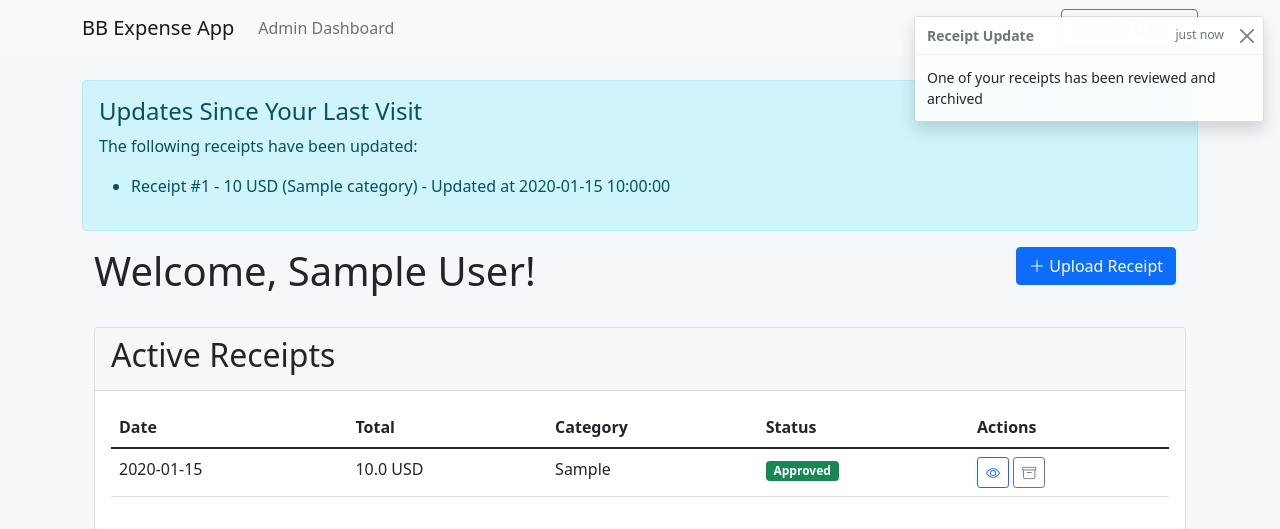
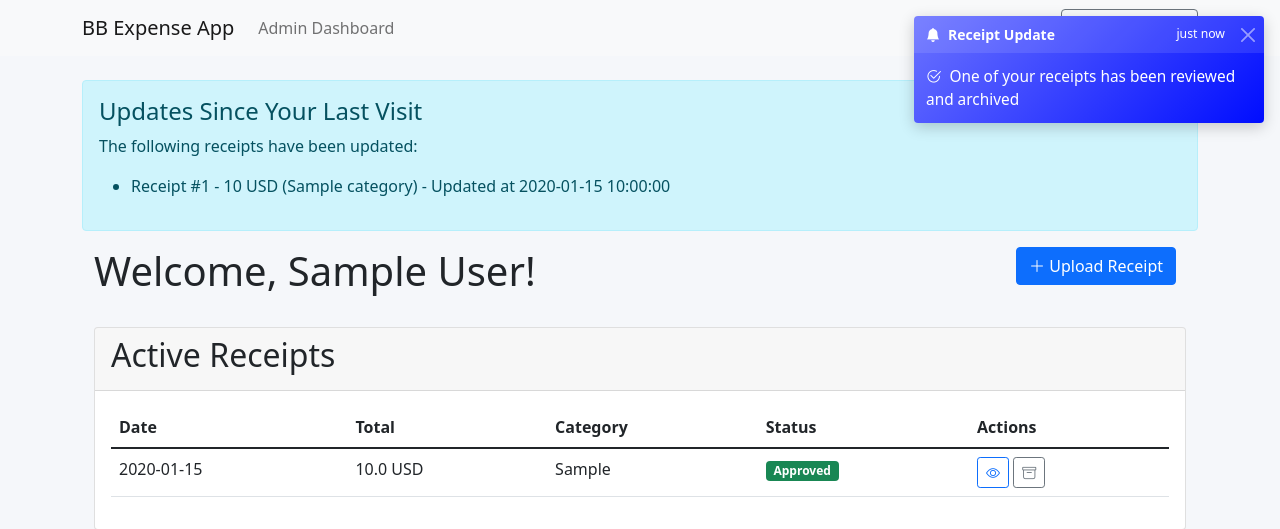
Before and after one commit to ThomasKLA10/expense-app, a Flask app: template app/templates/dashboard.html in a window 1280 px wide. Shown: the top 529 px of the page. Run offline with Flask 3, Linux system fonts and the light colour scheme; a user stored in the database is signed in; tables that the repository leaves empty hold one stand-in row (values such as "Sample post"); the template is opened without the code that fills it: values that come from a table or form of the project are taken from there, most other values are stand-ins (such as "Sample title", 1, 10 or a date in 2020); some libraries are stand-ins or nearby versions.

Commit message:
Enhance notification system

```diff
--- a/app/templates/dashboard.html
+++ b/app/templates/dashboard.html
@@ -1,20 +1,25 @@
 {% extends "base.html" %}
 
 {% block content %}
-    <!-- Toast notifications -->
+    <!-- Toast notifications with enhanced styling -->
     {% if status_updates %}
     <div class="position-fixed top-0 end-0 p-3" style="z-index: 1050">
-        <div class="toast show" role="alert" aria-live="assertive" aria-atomic="true">
-            <div class="toast-header">
+        <div class="toast show animate__animated animate__fadeInRight" role="alert" aria-live="assertive" aria-atomic="true"
+             style="background: linear-gradient(135deg, #6B73FF 0%, #000DFF 100%);
+                    color: white;
+                    border: none;
+                    box-shadow: 0 4px 15px rgba(0,0,0,0.2);">
+            <div class="toast-header" style="background: rgba(255,255,255,0.1); border: none; color: white;">
+                <i class="bi bi-bell-fill me-2"></i>
                 <strong class="me-auto">Receipt Update</strong>
                 <small>just now</small>
-                <button type="button" class="btn-close" data-bs-dismiss="toast" aria-label="Close"></button>
+                <button type="button" class="btn-close btn-close-white" data-bs-dismiss="toast" aria-label="Close"></button>
             </div>
-            <div class="toast-body">
+            <div class="toast-body" style="font-size: 1.1em;">
                 {% if status_updates|length == 1 %}
-                    One of your receipts has been reviewed and archived
+                    <i class="bi bi-check2-circle me-2"></i>One of your receipts has been reviewed and archived
                 {% else %}
-                    {{ status_updates|length }} receipts have been reviewed and archived
+                    <i class="bi bi-check2-circle me-2"></i>{{ status_updates|length }} receipts have been reviewed and archived
                 {% endif %}
             </div>
         </div>
@@ -189,6 +194,14 @@
     </div>
 {% endblock %}
 
+{% block head %}
+{{ super() }}
+<!-- Add Animate.css for animations -->
+<link rel="stylesheet" href="https://cdnjs.cloudflare.com/ajax/libs/animate.css/4.1.1/animate.min.css">
+<!-- Add Bootstrap Icons -->
+<link rel="stylesheet" href="https://cdn.jsdelivr.net/npm/bootstrap-icons@1.7.2/font/bootstrap-icons.css">
+{% endblock %}
+
 {% block scripts %}
 {{ super() }}
 <script>
@@ -206,13 +219,16 @@ document.querySelectorAll('.accordion-collapse').forEach(collapse => {
     }
 });
 
-// Auto-hide toasts after 3 seconds
+// Auto-hide toasts after 6 seconds with fade out animation
 document.addEventListener('DOMContentLoaded', function() {
     let toasts = document.querySelectorAll('.toast');
     toasts.forEach(toast => {
         setTimeout(() => {
-            toast.classList.remove('show');
-        }, 60000);
+            toast.classList.add('animate__fadeOutRight');
+            setTimeout(() => {
+                toast.classList.remove('show');
+            }, 1000);
+        }, 6000);
     });
 });
 </script>
```
Also changed, not shown: app/__init__.py (+15 -14 lines).
